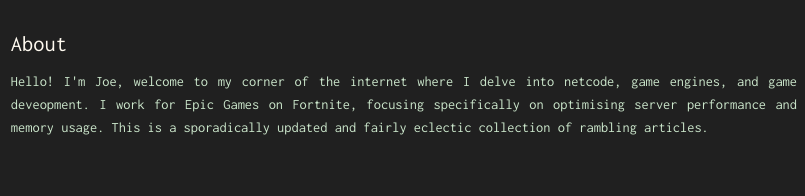
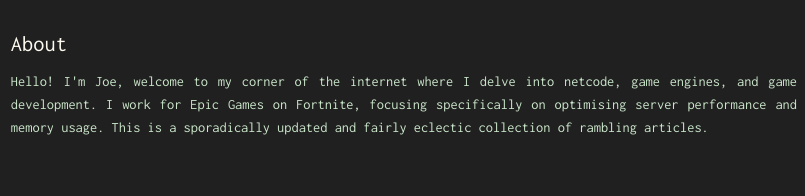
Before and after one commit to spectre1989/spectre1989.github.io, a plain HTML site: page index.html in a window 1280 px wide. Shown: the part 509-705 px from the top of the page, 419-1224 px from the left. Drawn offline with nearby package versions, Linux system fonts and the light colour scheme.

Commit message:
Fix typo

```diff
--- a/index.html
+++ b/index.html
@@ -302,7 +302,7 @@
                                 About
                             </h3>
                             <p class="long-description">
-                                Hello! I&#39;m Joe, welcome to my corner of the internet where I delve into netcode, game engines, and game deveopment. I work for Epic Games on Fortnite, focusing specifically on optimising server performance and memory usage. This is a sporadically updated and fairly eclectic collection of rambling articles.
+                                Hello! I&#39;m Joe, welcome to my corner of the internet where I delve into netcode, game engines, and game development. I work for Epic Games on Fortnite, focusing specifically on optimising server performance and memory usage. This is a sporadically updated and fairly eclectic collection of rambling articles.
                             </p>
 
                     </div>
```
